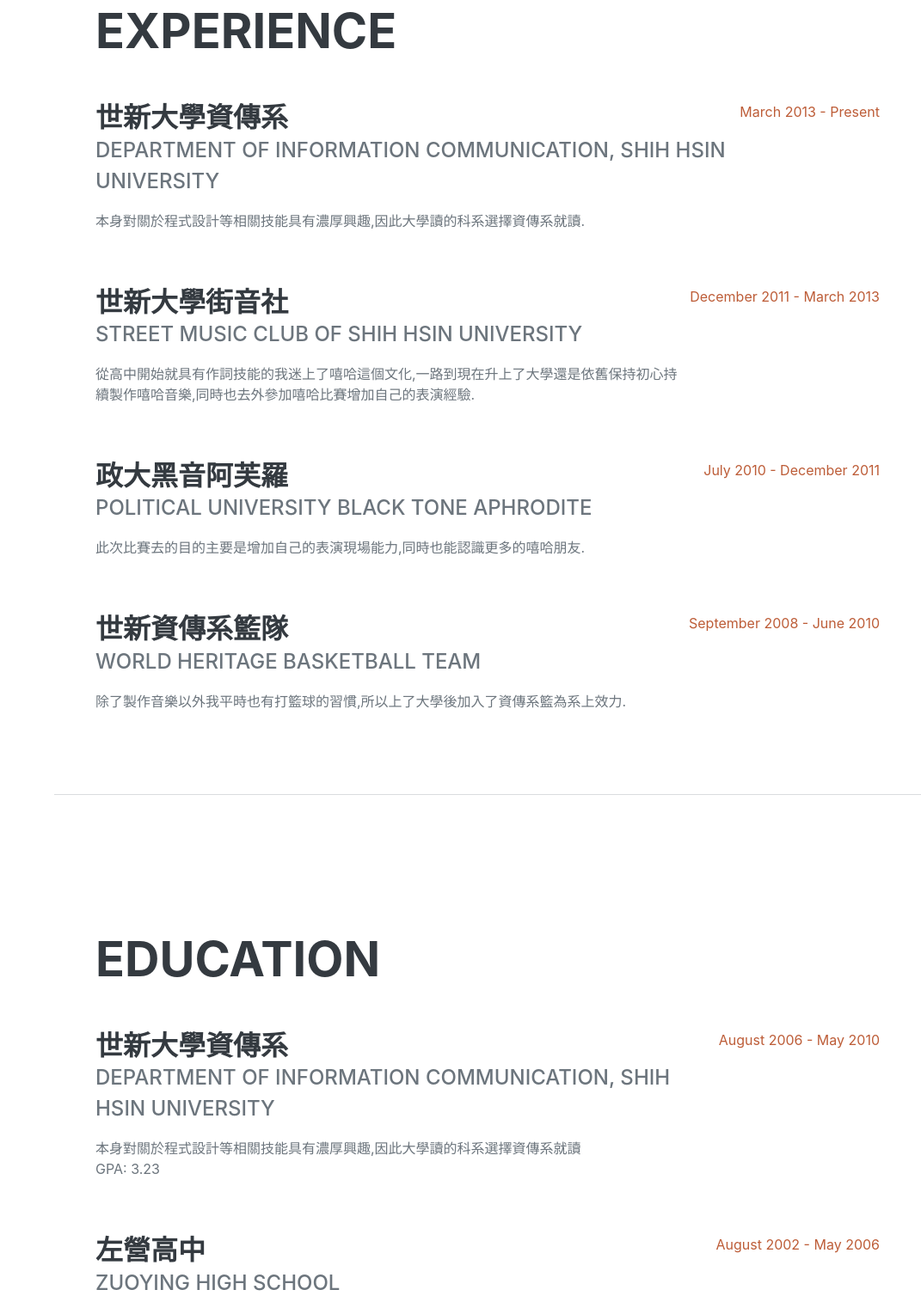
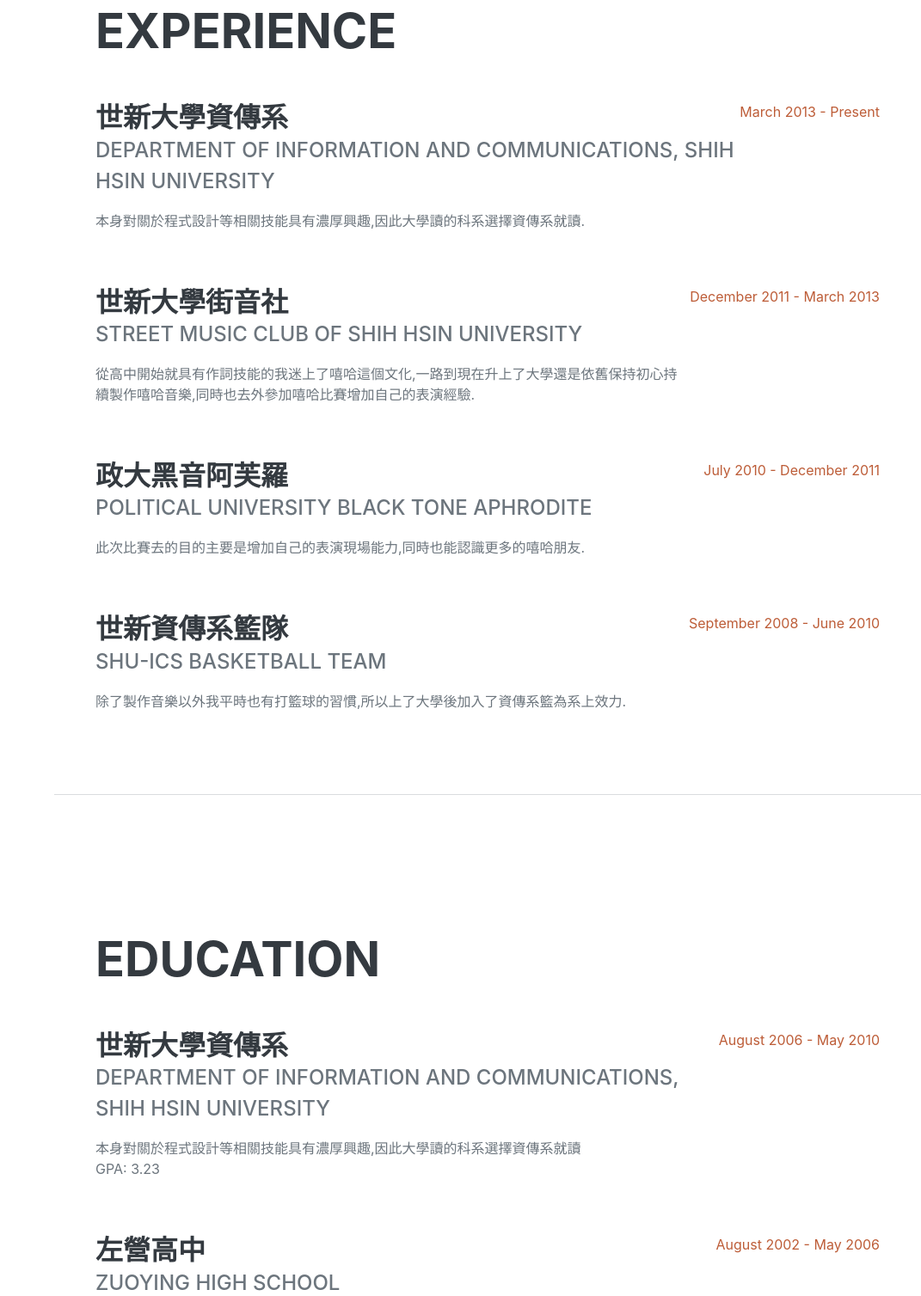
Before and after one commit to LilCAL/LilCAL.github.io, a plain HTML site: page index.html in a window 1280 px wide. Shown: the part 878-2386 px from the top of the page at 86% size, without its empty margins (209-1280 px from the left). Drawn offline with nearby package versions, Linux system fonts and the light colour scheme.

Commit message:
eroiyjhiehy

```diff
--- a/index.html
+++ b/index.html
@@ -68,7 +68,7 @@
                     <div class="d-flex flex-column flex-md-row justify-content-between mb-5">
                         <div class="flex-grow-1">
                             <h3 class="mb-0">世新大學資傳系</h3>
-                            <div class="subheading mb-3">Department of Information Communication, Shih Hsin University
+                            <div class="subheading mb-3">Department of Information and Communications, Shih Hsin University
                             </div>
                             <p>本身對關於程式設計等相關技能具有濃厚興趣,因此大學讀的科系選擇資傳系就讀.</p>
                         </div>
@@ -93,7 +93,7 @@
                     <div class="d-flex flex-column flex-md-row justify-content-between">
                         <div class="flex-grow-1">
                             <h3 class="mb-0">世新資傳系籃隊</h3>
-                            <div class="subheading mb-3">World Heritage Basketball Team</div>
+                            <div class="subheading mb-3">SHU-ICS Basketball Team</div>
                             <p>除了製作音樂以外我平時也有打籃球的習慣,所以上了大學後加入了資傳系籃為系上效力.</p>
                         </div>
                         <div class="flex-shrink-0"><span class="text-primary">September 2008 - June 2010</span></div>
@@ -108,7 +108,7 @@
                     <div class="d-flex flex-column flex-md-row justify-content-between mb-5">
                         <div class="flex-grow-1">
                             <h3 class="mb-0">世新大學資傳系</h3>
-                            <div class="subheading mb-3">Department of Information Communication, Shih Hsin University
+                            <div class="subheading mb-3">Department of Information and Communications, Shih Hsin University
                             </div>
                             <div>本身對關於程式設計等相關技能具有濃厚興趣,因此大學讀的科系選擇資傳系就讀</div>
                             <p>GPA: 3.23</p>
```
